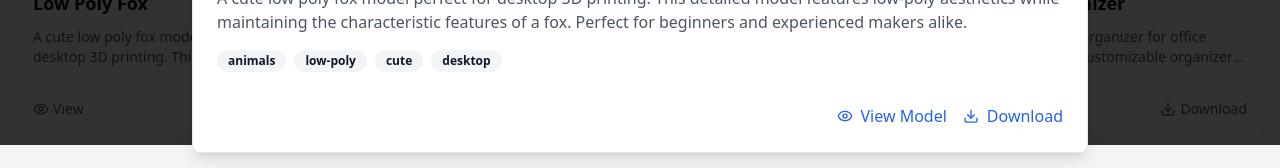
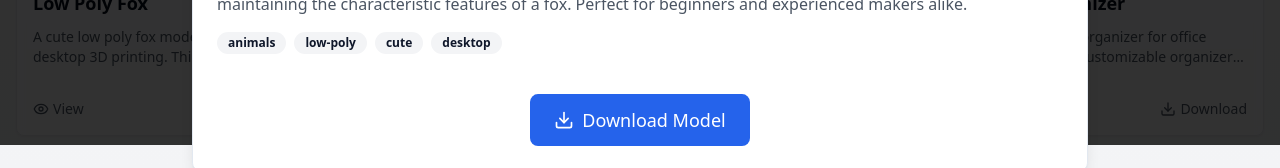
Before and after one commit to TamuAlex/printiverse-search, a React (Vite) app: page / in a window 1280 px wide. Both pictures are taken after a click on the element 163 px from the left and 564 px from the top of the page. Shown: the part 655-823 px from the top of the page. Built offline with nearby package versions, Linux system fonts and the light colour scheme.

Commit message:
Update model view
Remove view button, enlarge and center download button in model view.

```diff
--- a/src/pages/Index.tsx
+++ b/src/pages/Index.tsx
@@ -214,20 +214,13 @@ const Index = () => {
                     ))}
                   </div>
 
-                  <div className="flex justify-end gap-4 pt-4">
+                  <div className="flex justify-center pt-6">
                     <a
                       href={selectedModel.url}
-                      className="inline-flex items-center gap-2 text-blue-600 dark:text-blue-400 hover:underline"
+                      className="inline-flex items-center gap-2 px-6 py-3 text-lg font-medium text-white bg-blue-600 rounded-lg hover:bg-blue-700 dark:bg-blue-500 dark:hover:bg-blue-600 transition-colors"
                     >
-                      <Eye className="w-4 h-4" />
-                      View Model
-                    </a>
-                    <a
-                      href={selectedModel.url}
-                      className="inline-flex items-center gap-2 text-blue-600 dark:text-blue-400 hover:underline"
-                    >
-                      <Download className="w-4 h-4" />
-                      Download
+                      <Download className="w-5 h-5" />
+                      Download Model
                     </a>
                   </div>
                 </div>
```
